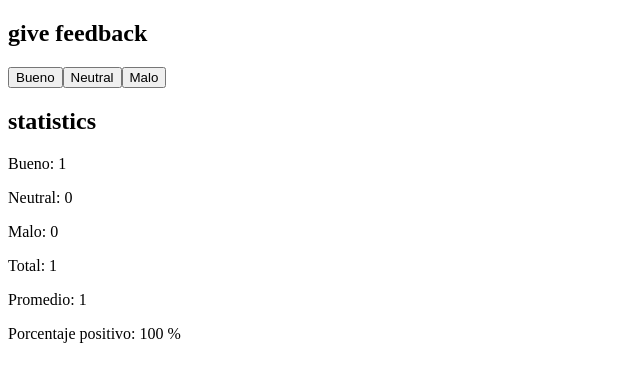
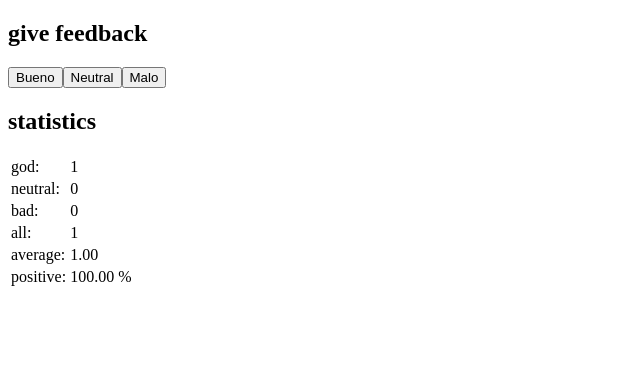
Before and after one commit to alexescorp/FullStackOpen, a React (Vite) app in the folder Part1/: page / in a window 1280 px wide. Both pictures are taken after a click on the button "Bueno". Shown: the top 382 px of the page, without its empty margins (0-640 px from the left). Built offline with nearby package versions, Linux system fonts and the light colour scheme.

Commit message:
Ejercicio 1.11: unicafe, paso 6

```diff
--- a/Part1/src/App.jsx
+++ b/Part1/src/App.jsx
@@ -51,22 +51,27 @@ const Statistics = ({ good, neutral, bad }) => {
 
   return (
     <div>
-      <StatisticLine text="Bueno" value={good} />
-      <StatisticLine text="Neutral" value={neutral} />
-      <StatisticLine text="Malo" value={bad} />
-      <StatisticLine text="Total" value={total} />
-      <StatisticLine text="Promedio" value={avg} />
-      <StatisticLine text="Porcentaje positivo" value={`${positivos} %`} />
+      <table>
+        <tbody>
+          <StatisticLine text="god" value={good} />
+          <StatisticLine text="neutral" value={neutral} />
+          <StatisticLine text="bad" value={bad} />
+          <StatisticLine text="all" value={total} />
+          <StatisticLine text="average" value={avg.toFixed(2)} />
+          <StatisticLine text="positive" value={`${positivos.toFixed(2)} %`} />
+        </tbody>
+      </table>
     </div>
   )
 }
 
 const StatisticLine = ({ text, value }) => (
-  <div>
-    <p>
-      {text}: {value}
-    </p>
-  </div>
+  <>
+    <tr>
+      <td>{text}:</td>
+      <td> {value}</td>
+    </tr>
+  </>
 )
 
 
```
